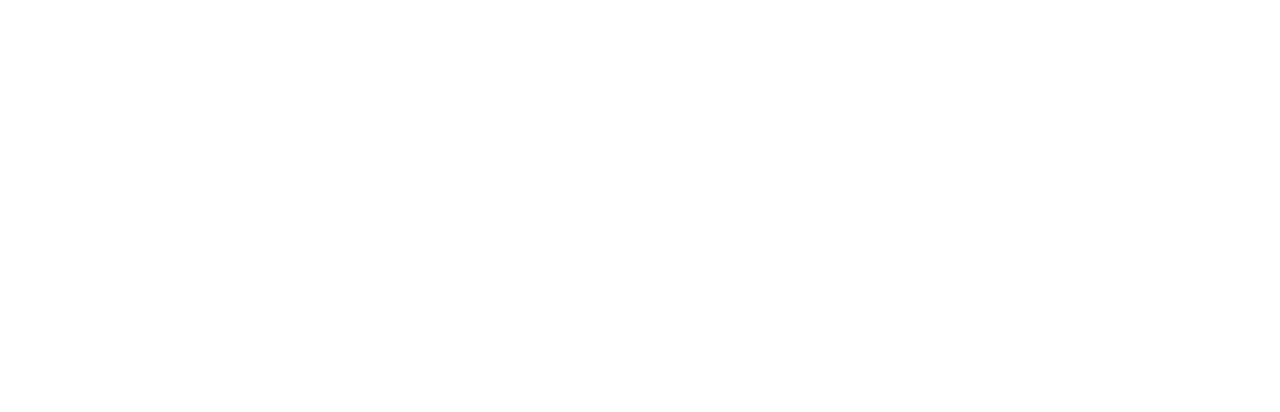
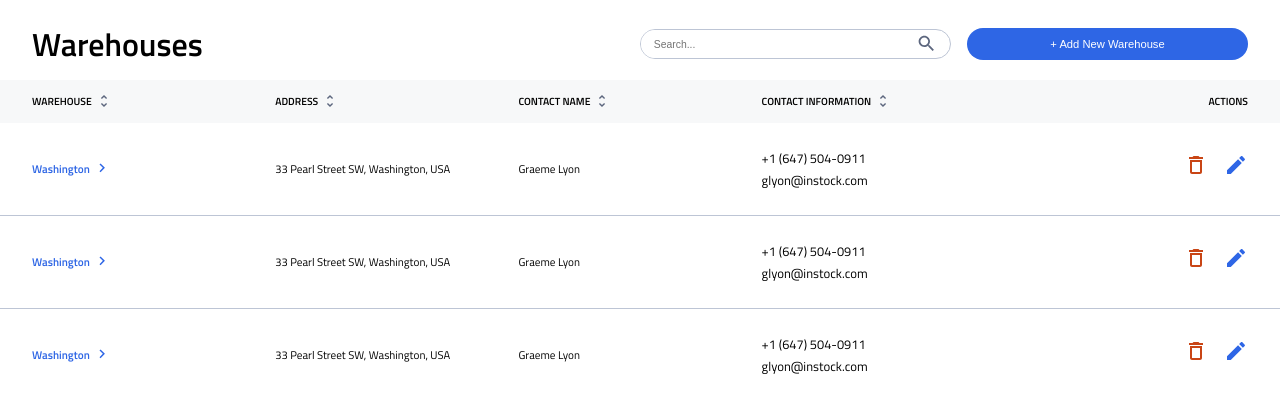
Before and after one commit to Muudy12/golden-lions-InStock, a React (Vite) app: page /warehouses in a window 1280 px wide. Shown: the top 412 px of the page. Built offline with nearby package versions, Linux system fonts and the light colour scheme; a web font is replaced by a local one.

Commit message:
Added a ReactSVG library for use and started adding the elements and styling for warehouses component

```diff
--- a/package.json
+++ b/package.json
@@ -14,6 +14,7 @@
     "react": "^18.3.1",
     "react-dom": "^18.3.1",
     "react-router-dom": "^6.26.1",
+    "react-svg": "^16.1.34",
     "sass": "^1.77.8",
     "uuid": "^10.0.0"
   },
--- a/src/pages/Warehouses/Warehouses.jsx
+++ b/src/pages/Warehouses/Warehouses.jsx
@@ -1,12 +1,140 @@
-import React from 'react'
-import './Warehouses.scss'
+import React from "react";
+import "./Warehouses.scss";
+import DeleteIcon from "../../assets/icons/delete_outline-24px.svg";
+import EditIcon from "../../assets/icons/edit-24px.svg";
+import { ReactSVG } from "react-svg";
+import ChevronIcon from "../../assets/icons/chevron_right-24px.svg";
+import SortIcon from "../../assets/icons/sort-24px.svg";
 
 function Warehouses() {
   return (
-    <div>
+    <div className="warehouses">
+      <header className="warehouses__title">
+        <h1 className="warehouses__title-heading">Warehouses</h1>
+        <div className="warehouses__title options">
+          <form
+            className="options__search-form"
+            onSubmit={(e) => e.preventDefault()}
+          >
+            <input
+              type="text"
+              id="search"
+              name="search"
+              placeholder="Search..."
+              className="options__search-form-input"
+            />
+          </form>
+          <button className="options__add-btn">+ Add New Warehouse</button>
+        </div>
+      </header>
 
+      <div className="warehouses__list-headers">
+        <h3>
+          WAREHOUSE
+          <ReactSVG src={SortIcon} />
+        </h3>
+        <h3>
+          ADDRESS
+          <ReactSVG src={SortIcon} />
+        </h3>
+        <h3>
+          CONTACT NAME
+          <ReactSVG src={SortIcon} />
+        </h3>
+        <h3>
+          CONTACT INFORMATION
+          <ReactSVG src={SortIcon} />
+        </h3>
+        <h3>ACTIONS</h3>
+      </div>
+      {getTestData().map((w, index) => {
+        return (
+          <div key={index} className="warehouses__list-item warehouse">
+            <h3 className="warehouse__title" data-label="WAREHOUSE">
+              {w.warehouse}
+              <ReactSVG src={ChevronIcon} />
+            </h3>
+            <h3 className="warehouse__address" data-label="ADDRESS">
+              {w.address}
+            </h3>
+            <h3 className="warehouse__name" data-label="CONTACT NAME">
+              {w.contact.name}
+            </h3>
+            <h3
+              className="warehouse__information"
+              data-label="CONTACT INFORMATION"
+            >
+              <span>{w.contact.phone}</span>
+              <span>{w.contact.email}</span>
+            </h3>
+            <h3 className="warehouse__actions" data-label="ACTIONS">
+              <ReactSVG src={DeleteIcon} />
+              <ReactSVG src={EditIcon} />
+            </h3>
+          </div>
+        );
+      })}
     </div>
-  )
+  );
 }
 
-export default Warehouses
+function getTestData() {
+  return [
+    {
+      warehouse: "Washington",
+      address: "33 Pearl Street SW, Washington, USA",
+      contact: {
+        name: "Graeme Lyon",
+        position: "Warehouse Manager",
+        phone: "+1 (647) 504-0911",
+        email: "glyon@instock.com",
+      },
+      invetories: [
+        {
+          item: "Television",
+          category: "Electronics",
+          status: "In Stock",
+          quantity: 0,
+        },
+      ],
+    },
+    {
+      warehouse: "Washington",
+      address: "33 Pearl Street SW, Washington, USA",
+      contact: {
+        name: "Graeme Lyon",
+        position: "Warehouse Manager",
+        phone: "+1 (647) 504-0911",
+        email: "glyon@instock.com",
+      },
+      invetories: [
+        {
+          item: "Television",
+          category: "Electronics",
+          status: "In Stock",
+          quantity: 0,
+        },
+      ],
+    },
+    {
+      warehouse: "Washington",
+      address: "33 Pearl Street SW, Washington, USA",
+      contact: {
+        name: "Graeme Lyon",
+        position: "Warehouse Manager",
+        phone: "+1 (647) 504-0911",
+        email: "glyon@instock.com",
+      },
+      invetories: [
+        {
+          item: "Television",
+          category: "Electronics",
+          status: "In Stock",
+          quantity: 0,
+        },
+      ],
+    },
+  ];
+}
+
+export default Warehouses;
--- a/src/pages/Warehouses/Warehouses.scss
+++ b/src/pages/Warehouses/Warehouses.scss
@@ -0,0 +1,263 @@
+@import "../../styles/global.scss";
+
+html,
+body {
+  margin: 0;
+  padding: 0;
+}
+
+.warehouses {
+  display: flex;
+  flex-direction: column;
+  align-items: center;
+
+  &__title {
+    display: flex;
+    flex-direction: column;
+    width: 100%;
+    align-items: center;
+    padding: 0 1.5rem;
+    box-sizing: border-box;
+
+    @include tablet {
+      flex-direction: row;
+      justify-content: space-between;
+      padding: 1.5rem 2rem 1rem;
+    }
+
+    &-heading {
+      align-self: flex-start;
+      margin-bottom: 0;
+
+      @include tablet {
+        margin: 0;
+      }
+    }
+
+    & .options {
+      display: flex;
+      flex-direction: column;
+      width: 100%;
+      padding: 1rem 0;
+      gap: 1rem;
+
+      @include tablet {
+        flex-direction: row;
+        width: 50%;
+        padding: 0;
+      }
+
+      &__search-form {
+        width: 100%;
+        position: relative;
+        height: 2rem;
+        border-radius: 2rem;
+        border: 0.1rem solid $secondary-cloud-color;
+        overflow: hidden;
+
+        @include tablet {
+          height: 1.8rem;
+          width: 55%;
+        }
+
+        &::after {
+          content: "";
+          display: flex;
+          width: 2rem;
+          height: 100%;
+          position: absolute;
+          top: 0;
+          right: 0.5rem;
+          background-image: url("../../assets/icons/search-24px.svg");
+          background-position: center;
+          background-size: 1.8em;
+          background-repeat: no-repeat;
+
+          @include tablet {
+            background-size: 1.5em;
+          }
+        }
+
+        &-input {
+          width: 100%;
+          height: 100%;
+          outline: none;
+          border: none;
+          box-sizing: border-box;
+          padding: 1rem;
+          display: flex;
+          align-items: center;
+          font-size: 0.77rem;
+          padding-top: 1.05rem;
+
+          @include tablet {
+            padding: 0.8rem;
+            font-size: 0.65rem;
+            width: 50%;
+          }
+        }
+      }
+
+      &__add-btn {
+        width: 100%;
+        border-radius: 2rem;
+        height: 2rem;
+        outline: none;
+        border: none;
+        background-color: $primary-element-color;
+        color: $primary-white-color;
+        font-size: 0.7rem;
+        padding: 0.45rem;
+
+        @include tablet {
+          width: 50%;
+          padding: 0;
+        }
+      }
+    }
+  }
+
+  &__list {
+    &-headers {
+      display: none;
+
+      @include tablet {
+        display: flex;
+        width: 100%;
+        padding: 0 2rem;
+        box-sizing: border-box;
+        background-color: $background-light-grey;
+
+        & h3 {
+          font-size: 0.65rem;
+          font-weight: 600;
+          flex: 1;
+          display: flex;
+          align-items: center;
+
+          &:last-of-type {
+            justify-content: end;
+          }
+
+          & svg {
+            height: 1rem;
+            display: flex;
+            align-items: center;
+          }
+        }
+      }
+    }
+
+    &-item {
+      display: flex;
+      flex-wrap: wrap;
+      border-top: 0.1rem solid $secondary-cloud-color;
+      padding: 0.5rem 1.5rem;
+      box-sizing: border-box;
+      width: 100%;
+
+      @include tablet {
+        padding: 1rem 2rem;
+
+        &:nth-of-type(2) {
+          border-top: 0;
+        }
+      }
+
+      & h3 {
+        width: 50%;
+        position: relative;
+        font-size: 0.7rem;
+        margin: 0.5rem 0;
+        display: flex;
+        align-items: center;
+        flex-wrap: wrap;
+
+        @include tablet {
+          flex: 1;
+        }
+
+        &::before {
+          content: attr(data-label);
+          display: block;
+          position: relative;
+          font-size: 0.65rem;
+          font-weight: 600;
+          color: $secondary-slate-color;
+          width: 100%;
+
+          @include tablet {
+            display: none;
+          }
+        }
+
+        &:first-of-type {
+          color: $primary-element-color;
+          font-weight: 600;
+        }
+
+        &:last-of-type {
+          width: 100%;
+          display: flex;
+          justify-content: space-between;
+          align-items: center;
+
+          &::before {
+            display: none;
+          }
+
+          @include tablet {
+            justify-content: flex-end;
+            gap: 1rem;
+          }
+        }
+      }
+
+      & .warehouse {
+        &__title {
+          order: 0;
+
+          & svg {
+            height: 1.2rem;
+            display: flex;
+            align-self: flex-end;
+            box-sizing: border-box;
+            padding-bottom: 0.1rem;
+          }
+        }
+
+        &__address {
+          order: 3;
+
+          @include tablet {
+            order: 0;
+          }
+        }
+
+        &__name {
+          order: 0;
+        }
+
+        &__information {
+          display: flex;
+          flex-direction: column;
+          font-size: 0.8rem;
+          order: 3;
+
+          @include tablet {
+            order: 0;
+            align-items: start;
+          }
+        }
+
+        &__actions {
+          order: 4;
+
+          @include tablet {
+            order: 0;
+          }
+        }
+      }
+    }
+  }
+}
--- a/src/styles/global.scss
+++ b/src/styles/global.scss
@@ -1,4 +1,5 @@
 @import "./partials/mixins";
 @import "./partials/typography";
+@import "./partials/media";
 @import "./partials/variables";
-@import "./partials/media";
+@import "./partials/colors";
```
Also changed, not shown: 1 other file (tests, documents, lock files or other folders).
